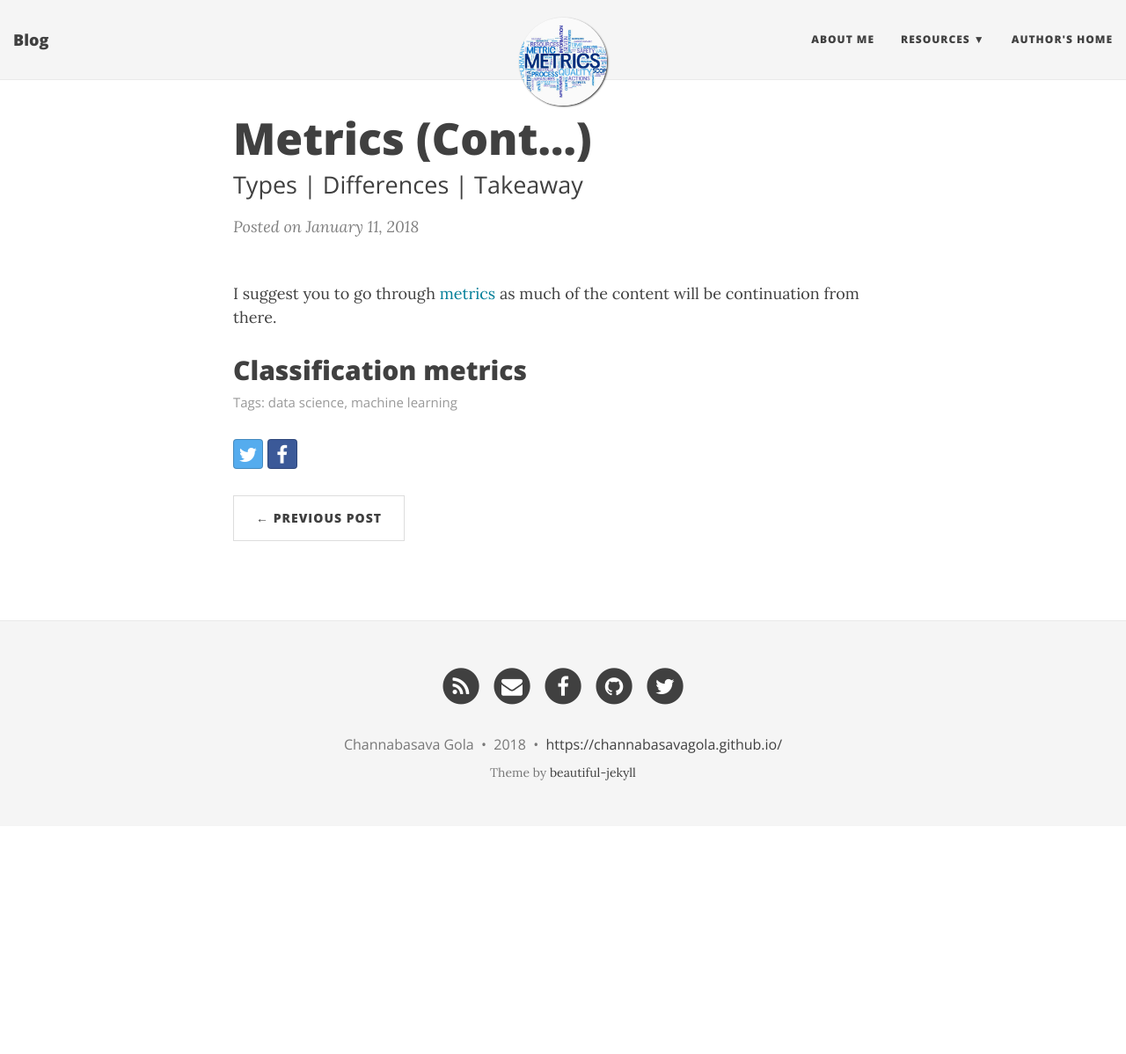
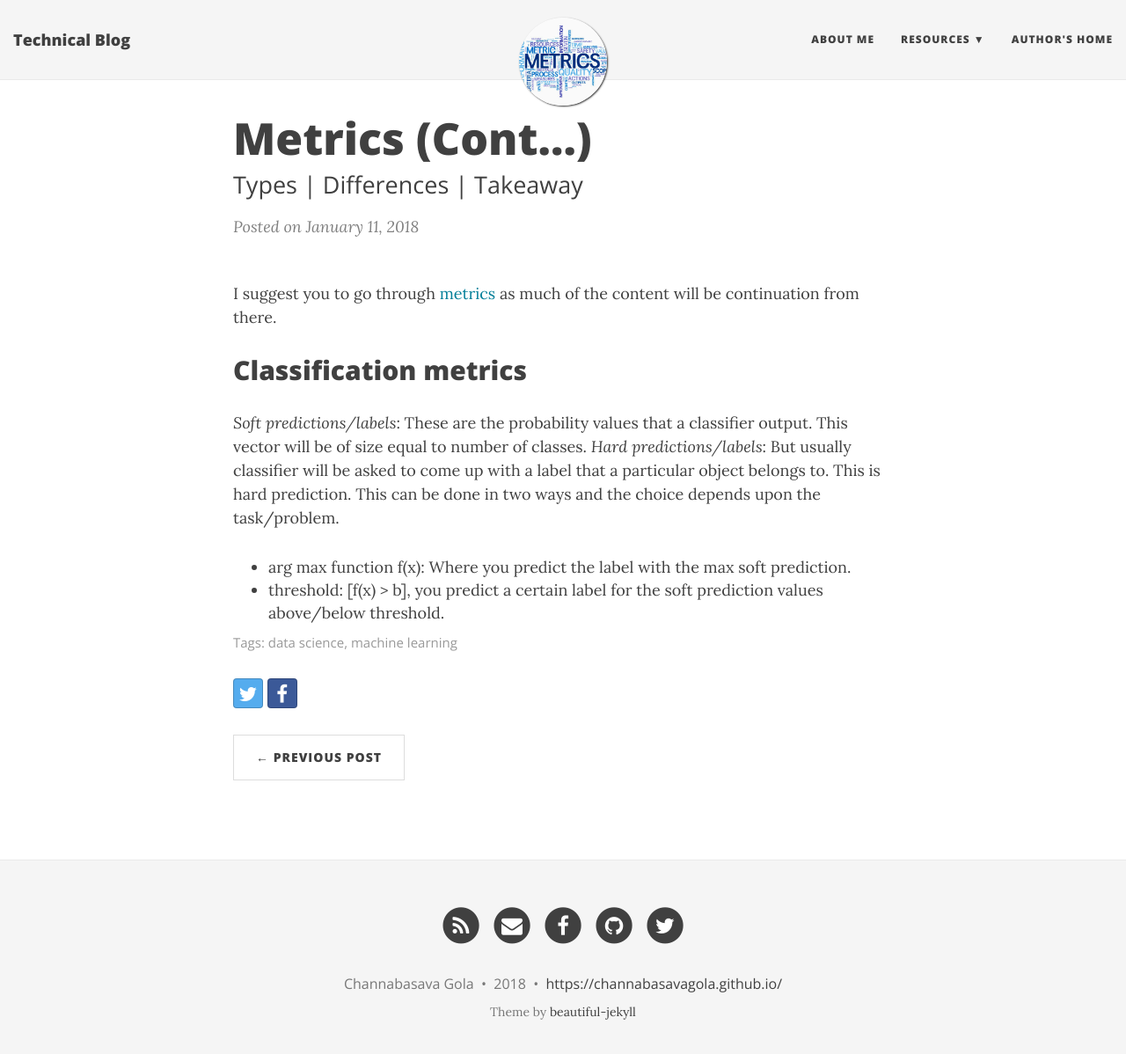
Before and after one commit to channagithub/channabasavagola.github.io, a Jekyll site: the page built from _posts/2018-01-11-metrics2.md, in a window 1280 px wide and 1211 px high. Shown: the top 1198 px of the window at 88% size. Built offline with Jekyll 4.4.1, drawn with Linux system fonts in a browser that asks for light colours; nearby versions of some CDN libraries; comment, search, counter and statistics services are not loaded.

Commit message:
Metric 2

```diff
--- a/_config.yml
+++ b/_config.yml
@@ -14,7 +14,7 @@ layout: "minimal"
 # Of course don't forget to change the username and projectname to YOUR username and project
 
 # Name of website
-title: Blog
+title: Technical Blog
 
 # Short description of your site
 description: Data science | Machine learning
--- a/_posts/2018-01-11-metrics2.md
+++ b/_posts/2018-01-11-metrics2.md
@@ -10,3 +10,9 @@ comments: true
 I suggest you to go through [metrics](https://channabasavagola.github.io/2018-01-09-metrics/) as much of the content will be continuation from there.
 
 ## Classification metrics
+
+*Soft predictions/labels*: These are the probability values that a classifier output. This vector will be of size equal to number of classes.
+*Hard predictions/labels*: But usually classifier will be asked to come up with a label that a particular object belongs to.
+This is hard prediction. This can be done in two ways and the choice depends upon the task/problem.
+- arg max function f(x): Where you predict the label with the max soft prediction.
+- threshold: [f(x) > b], you predict a certain label for the soft prediction values above/below threshold.
```
